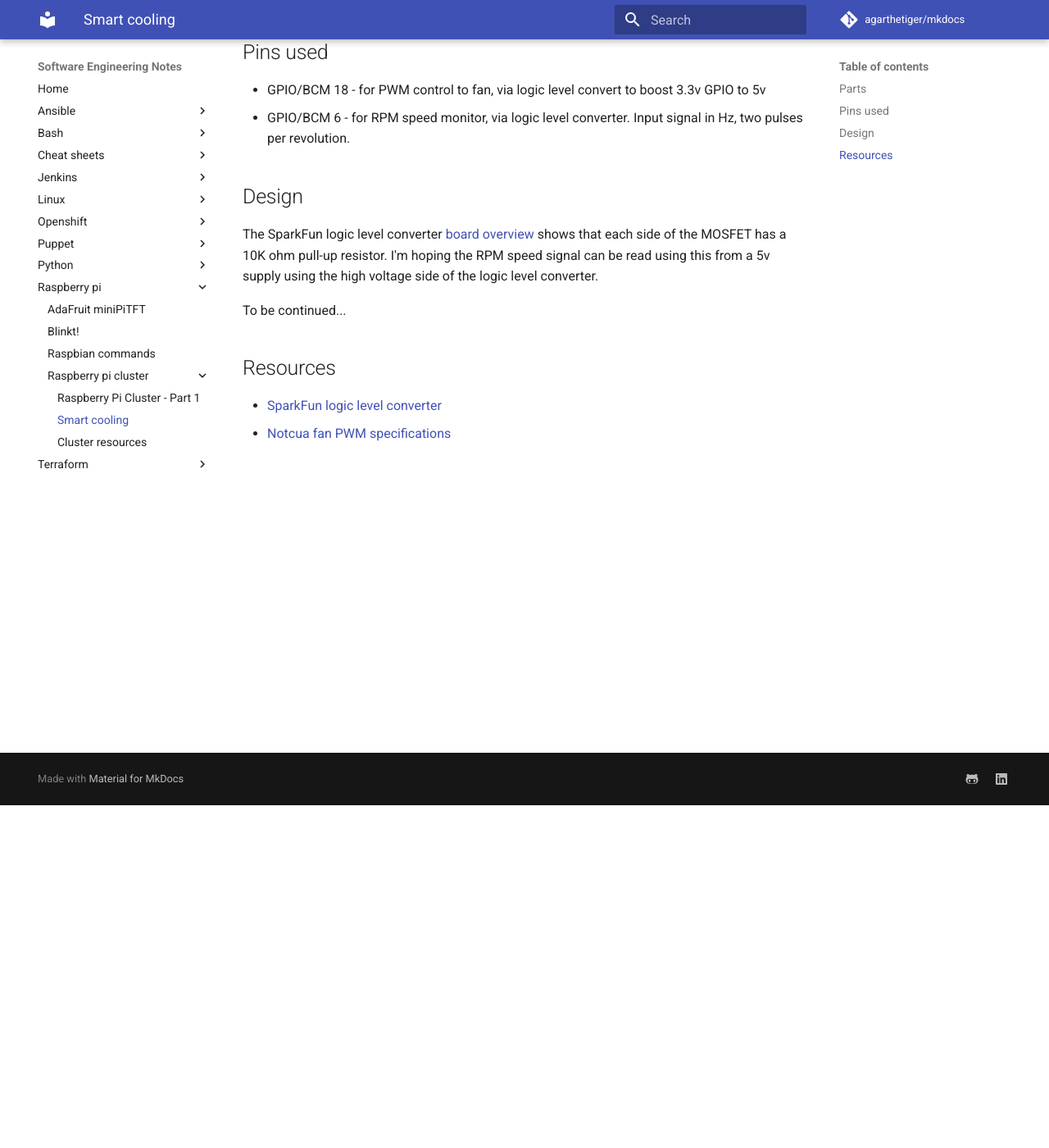
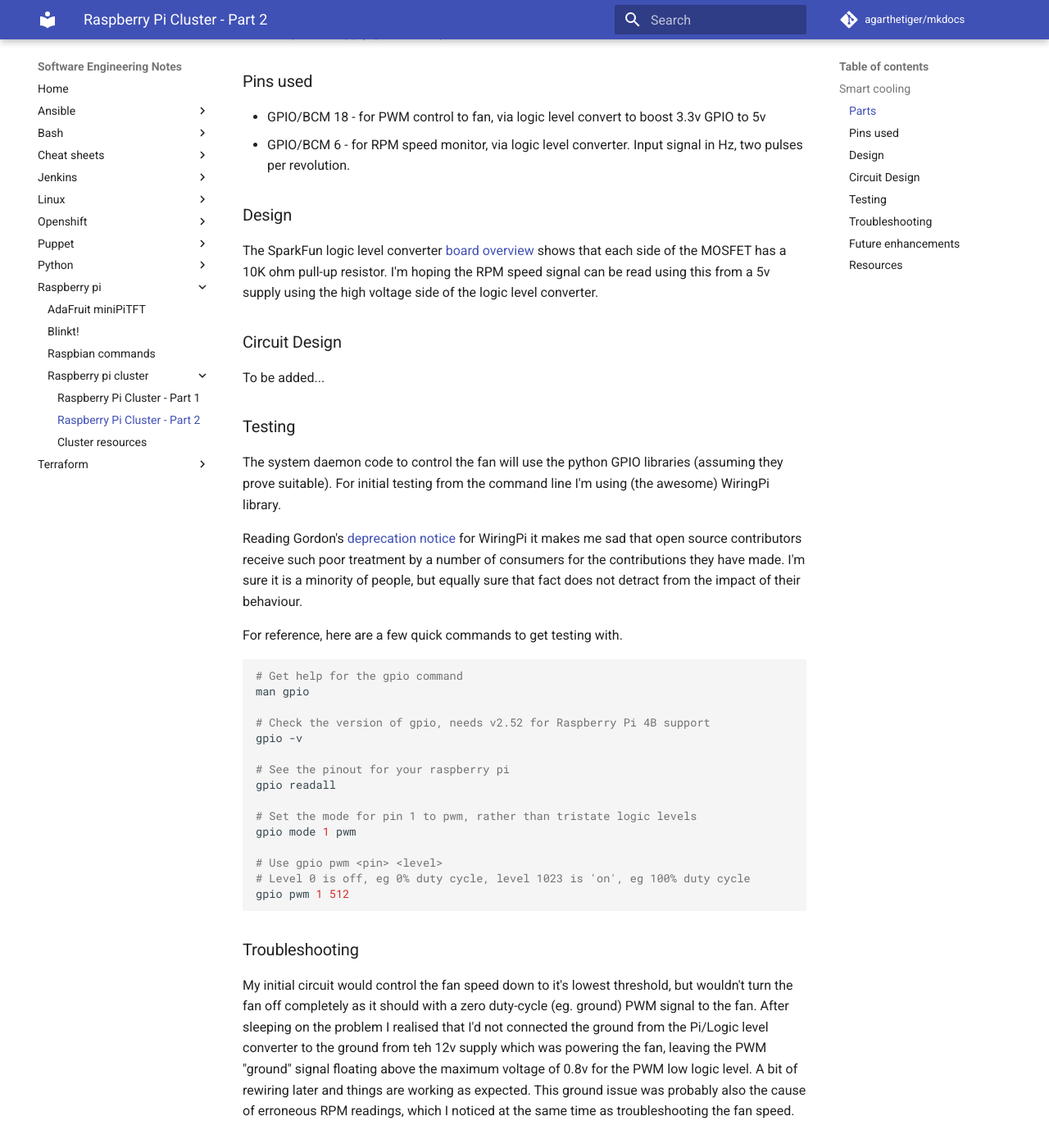
Before and after one commit to agarthetiger/mkdocs, an MkDocs documentation site: the page built from docs/raspberry-pi/raspberry-pi-cluster/part-2.md, in a window 1280 px wide and 1400 px high, scrolled down 418 px. Shown: the whole window at 82% size. Built offline with MkDocs 1.6.1 and Material for MkDocs 9.7.7, drawn with Linux system fonts in a browser that asks for light colours; comment, search, counter and statistics services are not loaded; some of the changed text lies outside the part shown.

Commit message:
Update part-2.md

````diff
--- a/docs/raspberry-pi/raspberry-pi-cluster/part-2.md
+++ b/docs/raspberry-pi/raspberry-pi-cluster/part-2.md
@@ -1,6 +1,8 @@
-# Smart cooling
+# Raspberry Pi Cluster - Part 2
 
-## Parts
+## Smart cooling
+
+### Parts
 
 * Noctua NF-A12x25 12v PWM fan
 * SparkFun Logic Level converter
@@ -9,18 +11,54 @@
 * 5.5/2.5mm DC socket
 * 12v power supply (from stock)
 
-## Pins used
+### Pins used
 
 * GPIO/BCM 18 - for PWM control to fan, via logic level convert to boost 3.3v GPIO to 5v
 * GPIO/BCM 6 - for RPM speed monitor, via logic level converter. Input signal in Hz, two pulses per revolution.
 
-## Design
+### Design
 
 The SparkFun logic level converter [board overview](https://learn.sparkfun.com/tutorials/bi-directional-logic-level-converter-hookup-guide/all#board-overview) shows that each side of the MOSFET has a 10K ohm pull-up resistor. I'm hoping the RPM speed signal can be read using this from a 5v supply using the high voltage side of the logic level converter.
 
-To be continued...
+### Circuit Design
 
-## Resources
+To be added...
+
+### Testing
+
+The system daemon code to control the fan will use the python GPIO libraries (assuming they prove suitable). For initial testing from the command line I'm using (the awesome) WiringPi library.
+
+Reading Gordon's [deprecation notice](http://wiringpi.com/wiringpi-deprecated/) for WiringPi it makes me sad that open source contributors receive such poor treatment by a number of consumers for the contributions they have made. I'm sure it is a minority of people, but equally sure that fact does not detract from the impact of their behaviour.
+
+For reference, here are a few quick commands to get testing with.
+
+```shell
+# Get help for the gpio command
+man gpio
+
+# Check the version of gpio, needs v2.52 for Raspberry Pi 4B support
+gpio -v
+
+# See the pinout for your raspberry pi
+gpio readall
+
+# Set the mode for pin 1 to pwm, rather than tristate logic levels
+gpio mode 1 pwm
+
+# Use gpio pwm <pin> <level>
+# Level 0 is off, eg 0% duty cycle, level 1023 is 'on', eg 100% duty cycle
+gpio pwm 1 512
+```
+
+### Troubleshooting
+
+My initial circuit would control the fan speed down to it's lowest threshold, but wouldn't turn the fan off completely as it should with a zero duty-cycle (eg. ground) PWM signal to the fan. After sleeping on the problem I realised that I'd not connected the ground from the Pi/Logic level converter to the ground from teh 12v supply which was powering the fan, leaving the PWM "ground" signal floating above the maximum voltage of 0.8v for the PWM low logic level. A bit of rewiring later and things are working as expected. This ground issue was probably also the cause of erroneous RPM readings, which I noticed at the same time as troubleshooting the fan speed.
+
+### Future enhancements
+
+The Breakout PiZero board was really too small for this project. With the logic level converter board being 5 pins wide there was little option but to cross signal and power wires over each other. The wiring under the board is not accessible which I could have used pins and sockets to connect the logic level converter board in a removable way. It does work so it is good enough for purpose, but I'm not proud of the wiring layout which is really not tidy. Pins for the 12v supply leads would be useful, as would some insulation between the underside of the board and the conductive aluminium heatsinks on the Raspberry CPU, which could cause a short if not careful to stabalise the board when connecting or removing the 4 pin fan connector. Hopefully adding standoffs to fix the board in place will help, especially as I will enlarge the mounting holes to M3 size.
+
+### Resources
 
 * [SparkFun logic level converter](https://learn.sparkfun.com/tutorials/bi-directional-logic-level-converter-hookup-guide/all)
 * [Notcua fan PWM specifications](https://noctua.at/pub/media/wysiwyg/Noctua_PWM_specifications_white_paper.pdf)
````
